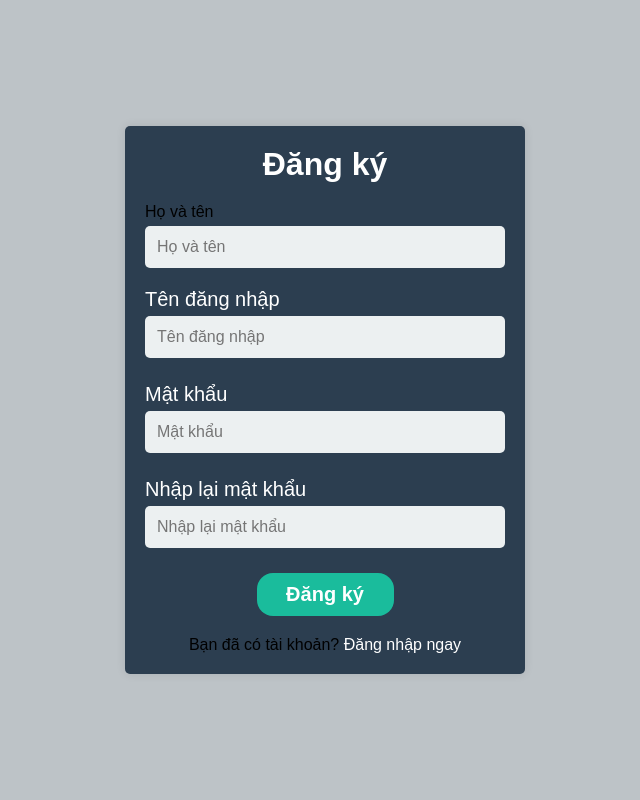
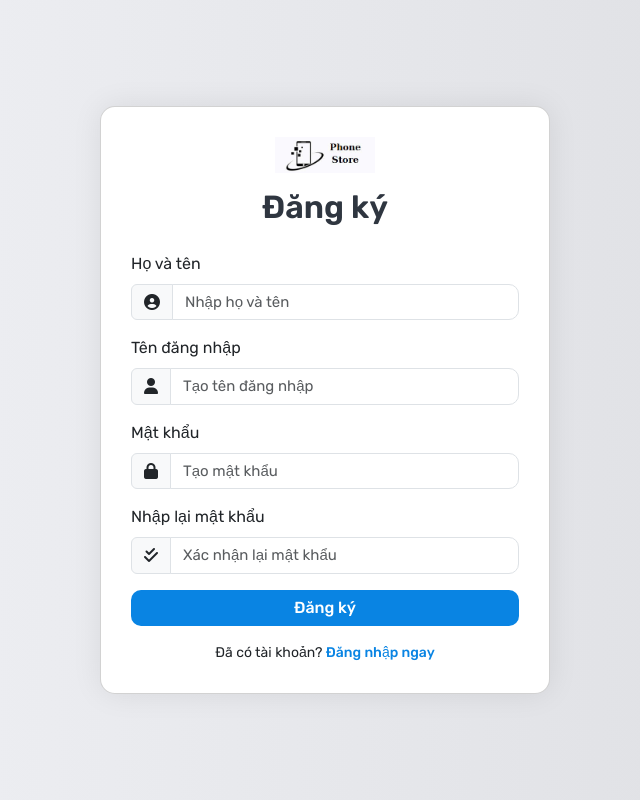
Before and after one commit to MyYiin/WEB_BANDIENTHOAI, a PHP site: page /dangky.php in a window 1280 px wide. Shown: the whole page, without its empty margins (315-955 px from the left). Run offline with PHP 8.4, Linux system fonts and the light colour scheme.

Commit message:
feat: Enhance registration and login pages with Bootstrap styling and improved layout

```diff
--- a/dangky.php
+++ b/dangky.php
@@ -1,36 +1,80 @@
 <!DOCTYPE html>
-<html lang="en">
+<html lang="vi">
 <head>
     <meta charset="UTF-8">
     <meta name="viewport" content="width=device-width, initial-scale=1.0">
-    <link rel="stylesheet" href="user/CSS/dangky.css">
-    <title>Document</title>
+    <title>Đăng ký | MobileZone</title>
+
+    <!-- Bootstrap -->
+    <link href="https://cdn.jsdelivr.net/npm/bootstrap@5.3.3/dist/css/bootstrap.min.css" rel="stylesheet">
+
+    <!-- Google Fonts -->
+    <link href="https://fonts.googleapis.com/css2?family=Rubik:wght@400;500;600&display=swap" rel="stylesheet">
+
+    <!-- Font Awesome -->
+    <link href="https://cdnjs.cloudflare.com/ajax/libs/font-awesome/6.5.0/css/all.min.css" rel="stylesheet">
+
+    <!-- Custom CSS -->
+        <link rel="stylesheet" href="user/CSS/dangky.css">
 </head>
 <body>
-    <div class="container">
-        <form action="xulydangky.php" method="post">
-            <h1>Đăng ký</h1>
-              <div class="tennguoidung">
-                <label for="tennguoidung">Họ và tên</label>
-                <input type="text" name="tennguoidung" placeholder="Họ và tên" required>
+    <div class="card">
+        <img src="user/images/logo.jpg" alt="MobileZone Logo" class="brand-logo">
+
+        <h2>Đăng ký</h2>
+        <form action="xulydangky.php" method="POST">
+
+            <div class="mb-3">
+                <label for="tennguoidung" class="form-label">Họ và tên</label>
+
+                <div class="input-group">
+                    <span class="input-group-text"><i class="fas fa-user-circle"></i></span>
+                    <input type="text" class="form-control" id="tennguoidung" name="tennguoidung" placeholder="Nhập họ và tên" required>
+                </div>
             </div>
-            <div class="username">
-                <label for="username">Tên đăng nhập</label>
-                <input type="text" name="username" placeholder="Tên đăng nhập" required>
+
+            <div class="mb-3">
+                <label for="username" class="form-label">Tên đăng nhập</label>
+
+                <div class="input-group">
+                    <span class="input-group-text"><i class="fas fa-user"></i></span>
+                    <input type="text" class="form-control" id="username" name="username" placeholder="Tạo tên đăng nhập" required>
+                </div>
+
             </div>
-            <div class="password">
-                <label for="password">Mật khẩu</label>
-                <input type="password" name="password"placeholder="Mật khẩu" required>
+
+            <div class="mb-3">
+                <label for="password" class="form-label">Mật khẩu</label>
+
+                <div class="input-group">
+                    <span class="input-group-text"><i class="fas fa-lock"></i></span>
+                    <input type="password" class="form-control" id="password" name="password" placeholder="Tạo mật khẩu" required>
+                </div>
+
             </div>
-            <div class="confirm-password">
-                <label for="confirm-password">Nhập lại mật khẩu</label>
-                <input type="password" name="confirm-password"placeholder="Nhập lại mật khẩu" required>
+
+            <div class="mb-3">
+                <label for="confirm-password" class="form-label">Nhập lại mật khẩu</label>
+
+                <div class="input-group">
+                    <span class="input-group-text"><i class="fas fa-check-double"></i></span>
+                    <input type="password" class="form-control" id="confirm-password" name="confirm-password" placeholder="Xác nhận lại mật khẩu" required>
+                </div>
+
             </div>
-            <button type="submit">Đăng ký</button>
-            <div class="DangNhap">
-                <p>Bạn đã có tài khoản? <a href="dangnhap.php">Đăng nhập ngay</a></p>
-            </div>
+
+
+        <div class="d-grid">
+            <button type="submit" class="btn btn-primary">Đăng ký</button>
+        </div>
         </form>
+
+        <div class="login-link mt-3">
+        Đã có tài khoản? <a href="dangnhap.php">Đăng nhập ngay</a>
+        </div>
     </div>
+
+  <!-- Bootstrap Bundle JS (optional) -->
+  <script src="https://cdn.jsdelivr.net/npm/bootstrap@5.3.3/dist/js/bootstrap.bundle.min.js"></script>
 </body>
 </html>
--- a/user/CSS/dangky.css
+++ b/user/CSS/dangky.css
@@ -1,82 +1,68 @@
 * {
-  margin: 0;
-  padding: 0;
-  box-sizing: border-box;
-  font-family: 'Poppins', sans-serif;
+      font-family: 'Rubik', sans-serif;
     }
-body{
-    font-family: 'Segoe UI', Tahoma, Geneva, Verdana, sans-serif;
-    background-color: #BDC3C7;
+
+    body {
+      background: linear-gradient(to right, #f1f2f6, #dcdde1);
+      min-height: 100vh;
+      display: flex;
+      justify-content: center;
+      align-items: center;
+      padding: 20px;
     }
-.container{
-    display: flex;
-    align-items: center;
-    justify-content: center;
-    height: 100vh;
+
+    .card {
+      width: 100%;
+      max-width: 450px;
+      background-color: #fff;
+      border-radius: 15px;
+      box-shadow: 0 0 30px rgba(0, 0, 0, 0.08);
+      padding: 30px;
     }
-form{
 
-    width: 400px;
-    margin: 0 auto;
-    padding: 20px;
-    background-color: #2C3E50;
-    border-radius: 5px;
-    box-shadow: 0 0 10px rgba(0, 0, 0, 0.1);
+    .card h2 {
+      font-weight: 600;
+      color: #2f3640;
+      text-align: center;
+      margin-bottom: 25px;
     }
-h1{
-    text-align: center;
-    color: #fff;
-    margin-bottom: 20px;
 
+    .form-control {
+      border-radius: 10px;
+      font-size: 15px;
     }
-.username, .password, .email, .confirm-password{
-    color:  #fff;
-    font-size: 20px;
+
+    .btn-primary {
+      background-color: #0984e3;
+      border: none;
+      border-radius: 10px;
       font-weight: 500;
-    display: block;
-    margin-bottom: 5px;
-}
-input[type="text"], input[type="password"], input[type="email"]{
-    width: 100%;
-    padding: 12px;
-    margin: 5px 0 20px 0;
-    border: none;
-    border-radius: 5px;
-    background-color: #ECF0F1;
-    border: none;
-    color: #2C3E50;
       font-size: 16px;
     }
-button[type="submit"]{
-    width: 137px;
-    display: flex;
-    margin: 0 auto;
-    justify-content: center;
-    align-items: center;
-    padding: 10px 20px;
-    border-radius: 16px;
-    font-size: 20px;
-    font-weight: bold;
-    color: #fff;
-    background-color: #1ABC9C;
-    border: none;
-    cursor: pointer;
+
+    .btn-primary:hover {
+      background-color: #74b9ff;
     }
-button[type="submit"]:hover{
-    background-color: #16A085;
+
+    .login-link {
+      text-align: center;
+      margin-top: 15px;
+      font-size: 14px;
     }
-button[type="submit"]:active{
-    background-color: #2980B9;
+
+    .login-link a {
+      color: #0984e3;
+      text-decoration: none;
+      font-weight: 500;
     }
-.DangNhap{
-    text-align: center;
-    margin-top: 20px;
+
+    .login-link a:hover {
+      text-decoration: underline;
     }
-.DangNhap a{
-    color: #fff;
-    text-decoration: none;
+
+    .brand-logo {
+      width: 100px;
+      height: auto;
+      display: block;
+      margin: 0 auto 15px auto;
     }
-.DangNhap a:hover{
-    text-decoration: underline;
-    color:#16A085;
-}
```
Also changed, not shown: dangnhap.php (+48 -20 lines), dangxuat.php (added, +9 -0 lines), index.php (+1 -10 lines), user/CSS/dangnhap.css (+58 -63 lines), user/CSS/index.css (+55 -89 lines). Lines whose indentation alone changed are shown as unchanged.
